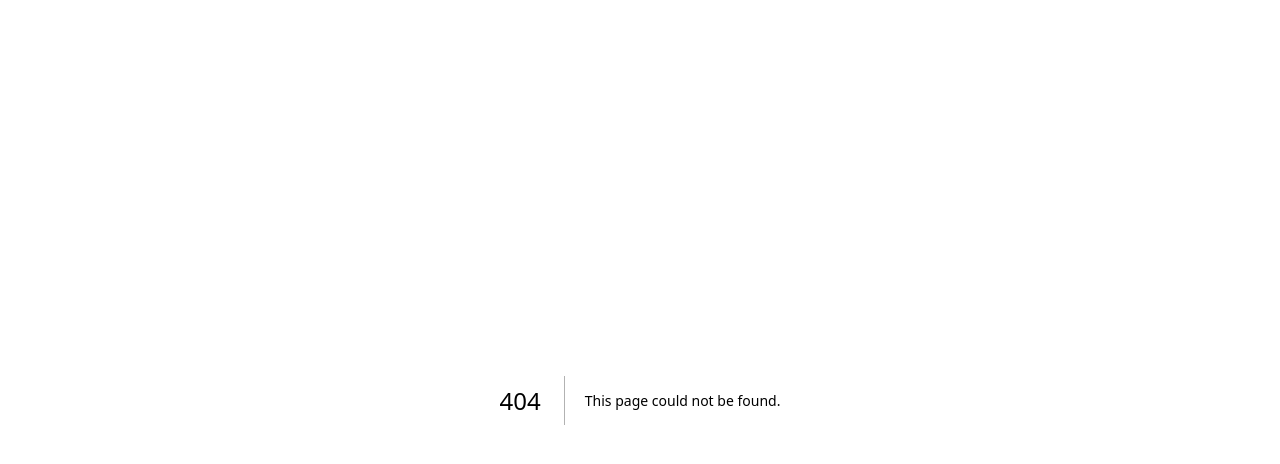
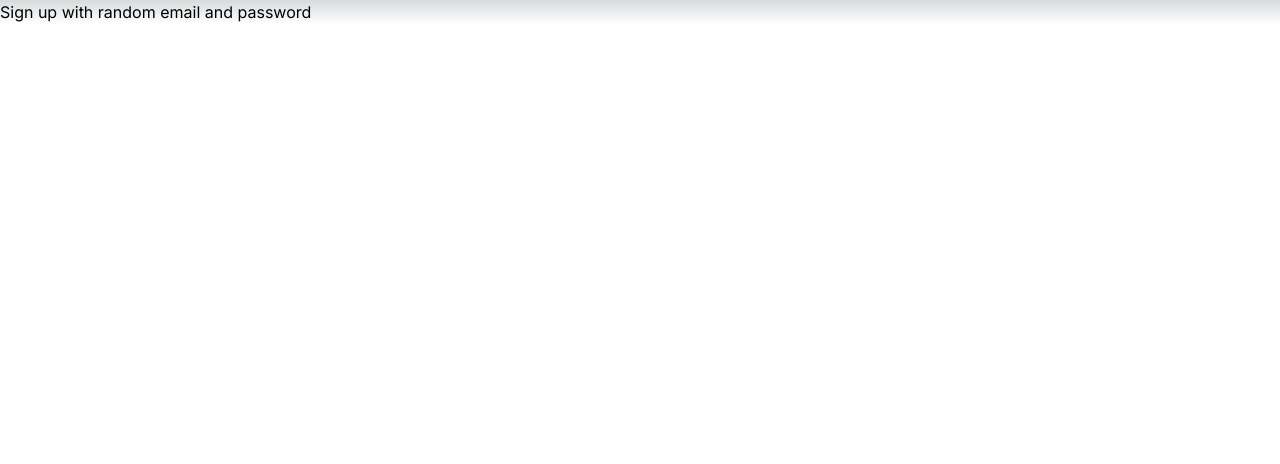
Before and after one commit to dannywo/stripe-next-app, a Next.js app: page /user in a window 1280 px wide. Before the commit this address had no page. Shown: the top 464 px of the page. Built offline with nearby package versions, Linux system fonts and the light colour scheme; no server answers.

Commit message:
Create login form, randomize signup

```diff
--- /dev/null
+++ b/app/user/LoginForm.tsx
@@ -0,0 +1,38 @@
+'use client'
+
+import { supabase } from "@/utils/supabaseClient";
+import { useState } from "react"
+
+export default function LoginForm() {
+  const [loading, setLoading] = useState(false);
+
+  const handleSignUp = async () => {
+    setLoading(true);
+
+    const randomEmail = `${Math.random()
+      .toString(36)
+      .substring(7)}@example.com`;
+    const password = 'Password42069';
+
+    const { data, error } = await supabase.auth.signUp({
+      email: randomEmail,
+      password,
+    })
+
+    if (error) {
+      console.log(error);
+    } else {
+      console.log('User created and logged in: ', data)
+    }
+
+    setLoading(false);
+  }
+
+  return (
+    <button
+      onClick={handleSignUp}
+      disabled={loading}>
+      {loading ? 'Signing up...' : 'Sign up with random email and password'}
+    </button>
+  )
+}
--- /dev/null
+++ b/app/user/page.tsx
@@ -0,0 +1,9 @@
+import LoginForm from "./LoginForm";
+
+export default function Login() {
+  return (
+    <div>
+      <LoginForm />
+    </div>
+  )
+}
```
